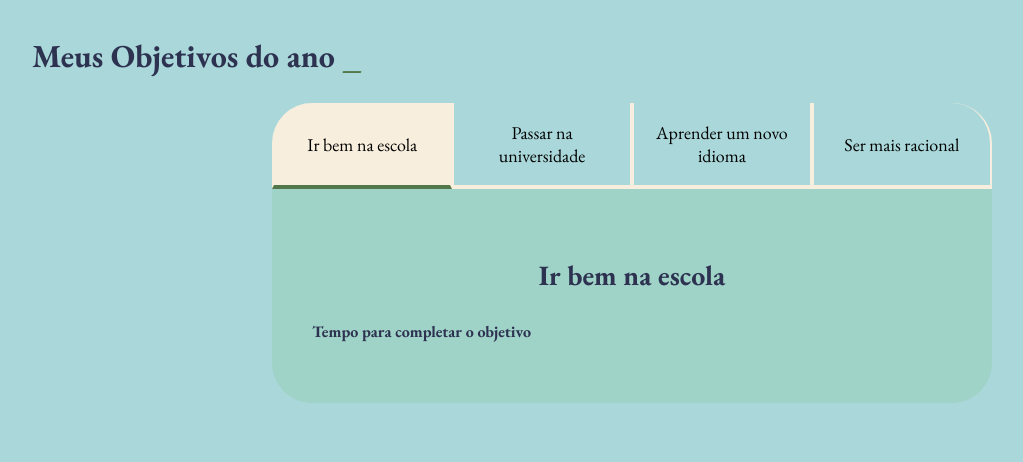
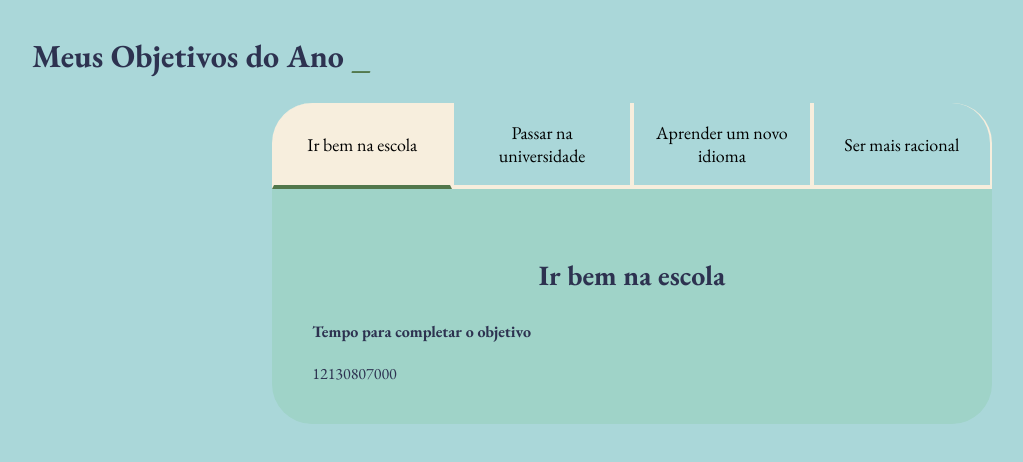
Before and after one commit to Biancalaragon/Objetivos-de-vida-projeto, a plain HTML site: page index.html in a window 1280 px wide. Shown: the whole page, without its empty margins (8-1031 px from the left). Drawn offline with nearby package versions, Linux system fonts and the light colour scheme.

Commit message:
Add files via upload

```diff
--- a/index.html
+++ b/index.html
@@ -8,13 +8,13 @@
  </head>
  <body>
   <section class="conteudo-principal">
-    <h2 class="titulo-principal"> Meus Objetivos do ano <span> _ </span></h2>
+    <h2 class="titulo-principal"> Meus Objetivos do Ano <span> _ </span></h2>
     <div class="conteudo">
     <div class="botoes">
       <button class="botao ativo"> Ir bem na escola </button>
       <button class="botao"> Passar na universidade </button>
       <button class="botao"> Aprender um novo idioma </button>
-     <button class=" botao"> Ser mais racional </button>
+     <button class="botao"> Ser mais racional </button>
     </div>
 
     <div class="abas-textos">
--- a/main.js
+++ b/main.js
@@ -14,6 +14,6 @@ for (let i=0; i < botoes.length
 }
 const contadores = document.querySelectorAll (".contador");
 const tempoObjetivo1 = new Date ("2024-10-05T00:00:00");
-let tempoAtual = new Date ();
+let tempoAtual = new Date();
 
-contadores[0].textContent = tempoobjetivo1 - tempoAtual;
+contadores[0].textContent = tempoObjetivo1-tempoAtual;
```
